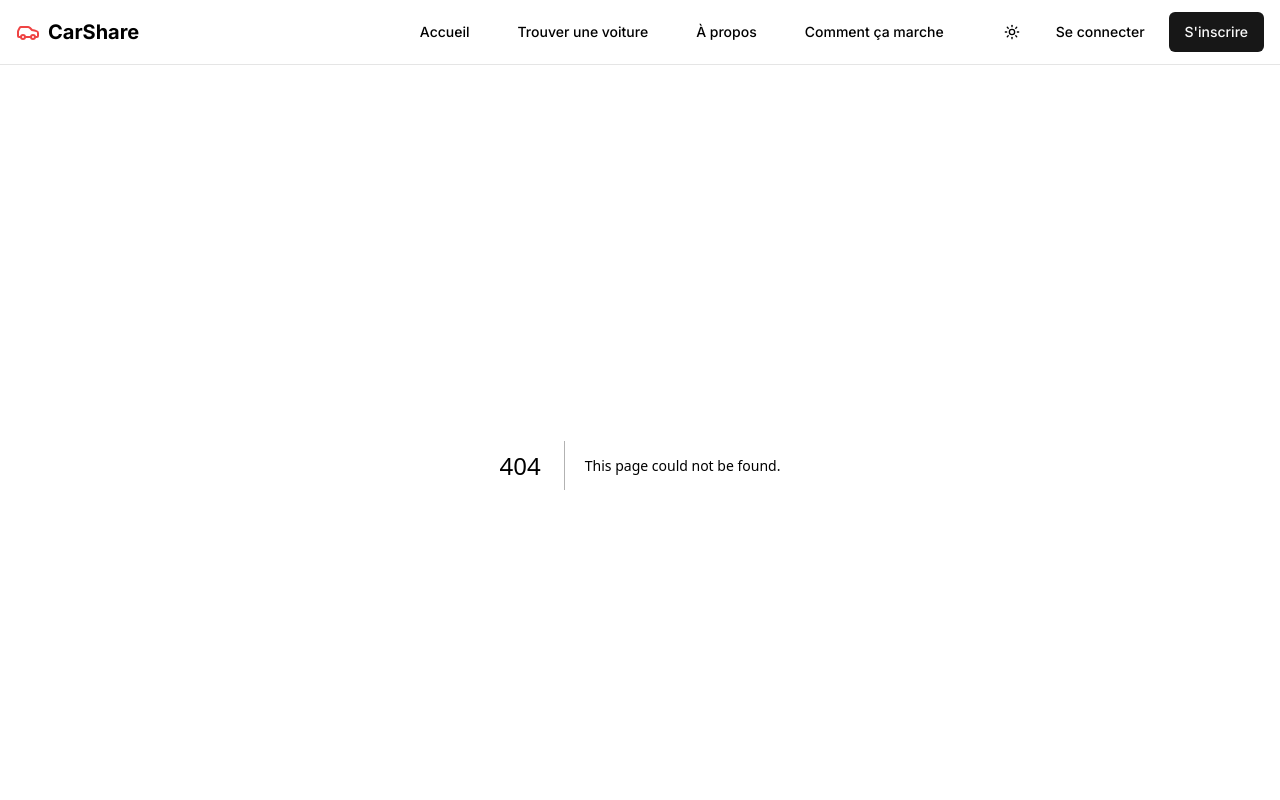
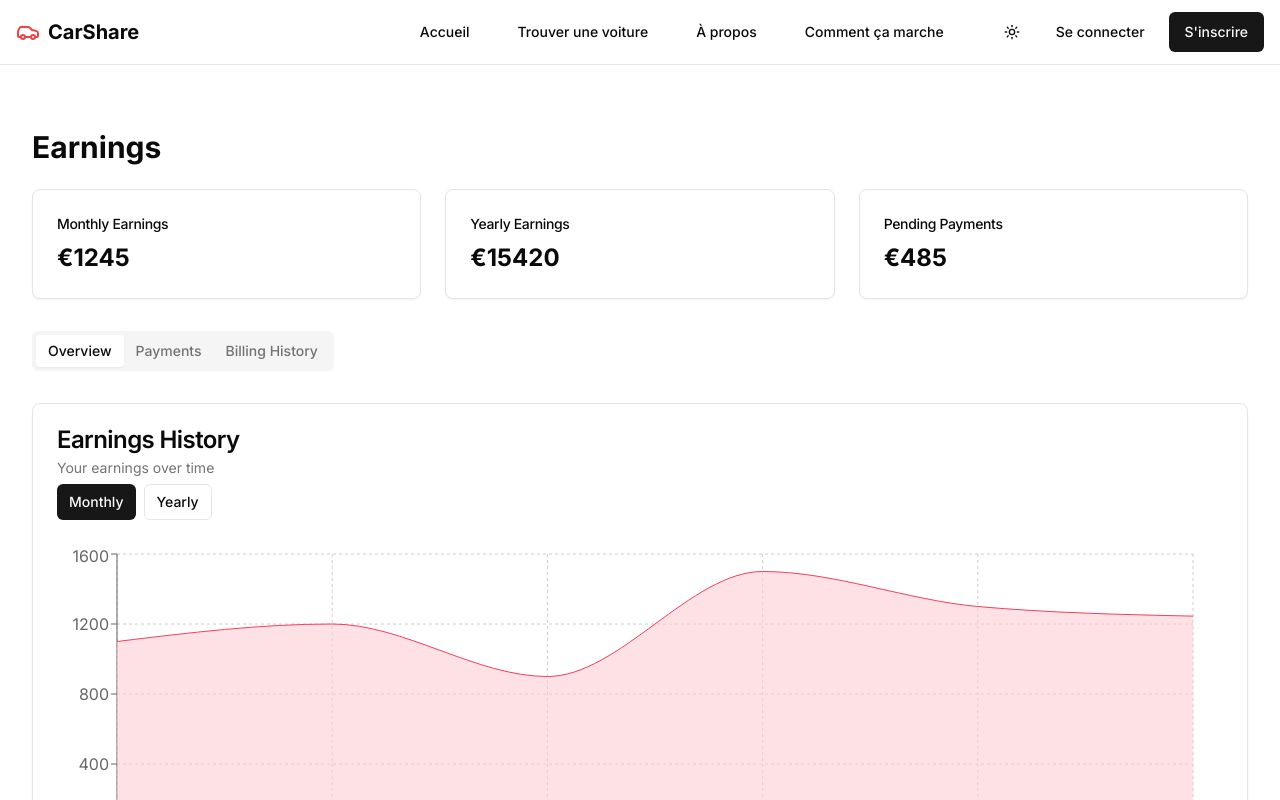
Before and after one commit to iamasy8/CarShare, a Next.js app: page /owner/earnings in a window 1280 px wide. Before the commit this address had no page. Shown: the top 800 px of the page. Built offline with nearby package versions, Linux system fonts and the light colour scheme.

Commit message:
add earnings page

```diff
--- a/app/owner/billing-history/page.tsx
+++ b/app/owner/billing-history/page.tsx
@@ -32,7 +32,7 @@ const mockBillingHistory = [
 
 export default function BillingHistoryPage() {
   const { user } = useAuth()
-  const currentPlan = user?.subscription ? subscriptionPlans.find((plan) => plan.id === user.subscription.tier) : null
+  const currentPlan = user?.subscription?.tier ? subscriptionPlans.find((plan) => plan.id === user.subscription?.tier) : null
 
   return (
     <div className="container py-8">
--- /dev/null
+++ b/app/owner/earnings/page.tsx
@@ -0,0 +1,243 @@
+"use client"
+
+import { useState } from "react"
+import { useAuth } from "@/lib/auth-context"
+import { Card, CardContent, CardDescription, CardHeader, CardTitle } from "@/components/ui/card"
+import { Table, TableBody, TableCell, TableHead, TableHeader, TableRow } from "@/components/ui/table"
+import { Tabs, TabsContent, TabsList, TabsTrigger } from "@/components/ui/tabs"
+import { Button } from "@/components/ui/button"
+import { AreaChart, Area, XAxis, YAxis, CartesianGrid, Tooltip, ResponsiveContainer } from "recharts"
+
+// Mock earnings data
+const mockEarnings = {
+  monthly: 1245,
+  yearly: 15420,
+  pending: 485,
+  history: [
+    { month: "Jan", amount: 1100 },
+    { month: "Feb", amount: 1200 },
+    { month: "Mar", amount: 900 },
+    { month: "Apr", amount: 1500 },
+    { month: "May", amount: 1300 },
+    { month: "Jun", amount: 1245 },
+  ]
+};
+
+// Mock payments data
+const mockPayments = [
+  {
+    id: "PMT-001",
+    date: new Date(2023, 5, 15),
+    car: "Renault Clio",
+    client: "Jean Dupont",
+    amount: 225,
+    status: "completed"
+  },
+  {
+    id: "PMT-002",
+    date: new Date(2023, 5, 22),
+    car: "BMW Series 3",
+    client: "Marie Martin",
+    amount: 260,
+    status: "completed"
+  },
+  {
+    id: "PMT-003",
+    date: new Date(2023, 6, 5),
+    car: "Tesla Model 3",
+    client: "Philippe Leclerc",
+    amount: 225,
+    status: "pending"
+  },
+  {
+    id: "PMT-004",
+    date: new Date(2023, 6, 12),
+    car: "Peugeot 3008",
+    client: "Sophie Dubois",
+    amount: 180,
+    status: "pending"
+  }
+];
+
+export default function EarningsPage() {
+  const { user } = useAuth()
+  const [period, setPeriod] = useState<"monthly" | "yearly">("monthly")
+
+  return (
+    <div className="container py-8">
+      <h1 className="text-3xl font-bold mb-6">Earnings</h1>
+
+      <div className="grid grid-cols-1 md:grid-cols-3 gap-6 mb-8">
+        <Card>
+          <CardHeader className="pb-2">
+            <CardTitle className="text-sm font-medium">Monthly Earnings</CardTitle>
+          </CardHeader>
+          <CardContent>
+            <div className="text-2xl font-bold">€{mockEarnings.monthly}</div>
+          </CardContent>
+        </Card>
+
+        <Card>
+          <CardHeader className="pb-2">
+            <CardTitle className="text-sm font-medium">Yearly Earnings</CardTitle>
+          </CardHeader>
+          <CardContent>
+            <div className="text-2xl font-bold">€{mockEarnings.yearly}</div>
+          </CardContent>
+        </Card>
+
+        <Card>
+          <CardHeader className="pb-2">
+            <CardTitle className="text-sm font-medium">Pending Payments</CardTitle>
+          </CardHeader>
+          <CardContent>
+            <div className="text-2xl font-bold">€{mockEarnings.pending}</div>
+          </CardContent>
+        </Card>
+      </div>
+
+      <Tabs defaultValue="overview" className="space-y-8">
+        <TabsList>
+          <TabsTrigger value="overview">Overview</TabsTrigger>
+          <TabsTrigger value="payments">Payments</TabsTrigger>
+          <TabsTrigger value="history">Billing History</TabsTrigger>
+        </TabsList>
+
+        <TabsContent value="overview">
+          <Card>
+            <CardHeader>
+              <CardTitle>Earnings History</CardTitle>
+              <CardDescription>Your earnings over time</CardDescription>
+              <div className="flex space-x-2 mt-2">
+                <Button
+                  variant={period === "monthly" ? "default" : "outline"}
+                  size="sm"
+                  onClick={() => setPeriod("monthly")}
+                >
+                  Monthly
+                </Button>
+                <Button
+                  variant={period === "yearly" ? "default" : "outline"}
+                  size="sm"
+                  onClick={() => setPeriod("yearly")}
+                >
+                  Yearly
+                </Button>
+              </div>
+            </CardHeader>
+            <CardContent>
+              <div className="h-80 w-full">
+                <ResponsiveContainer width="100%" height="100%">
+                  <AreaChart
+                    data={mockEarnings.history}
+                    margin={{
+                      top: 10,
+                      right: 30,
+                      left: 0,
+                      bottom: 0,
+                    }}
+                  >
+                    <CartesianGrid strokeDasharray="3 3" />
+                    <XAxis dataKey="month" />
+                    <YAxis />
+                    <Tooltip formatter={(value) => [`€${value}`, 'Amount']} />
+                    <Area type="monotone" dataKey="amount" stroke="#f43f5e" fill="#fecdd3" />
+                  </AreaChart>
+                </ResponsiveContainer>
+              </div>
+            </CardContent>
+          </Card>
+        </TabsContent>
+
+        <TabsContent value="payments">
+          <Card>
+            <CardHeader>
+              <CardTitle>Recent Payments</CardTitle>
+              <CardDescription>Payments received for your car rentals</CardDescription>
+            </CardHeader>
+            <CardContent>
+              <Table>
+                <TableHeader>
+                  <TableRow>
+                    <TableHead>Date</TableHead>
+                    <TableHead>Car</TableHead>
+                    <TableHead>Client</TableHead>
+                    <TableHead>Amount</TableHead>
+                    <TableHead>Status</TableHead>
+                  </TableRow>
+                </TableHeader>
+                <TableBody>
+                  {mockPayments.map((payment) => (
+                    <TableRow key={payment.id}>
+                      <TableCell>{payment.date.toLocaleDateString()}</TableCell>
+                      <TableCell>{payment.car}</TableCell>
+                      <TableCell>{payment.client}</TableCell>
+                      <TableCell>€{payment.amount}</TableCell>
+                      <TableCell>
+                        <span className={`inline-flex items-center px-2.5 py-0.5 rounded-full text-xs font-medium ${
+                          payment.status === "completed"
+                            ? "bg-green-100 text-green-800"
+                            : "bg-yellow-100 text-yellow-800"
+                        }`}>
+                          {payment.status === "completed" ? "Paid" : "Pending"}
+                        </span>
+                      </TableCell>
+                    </TableRow>
+                  ))}
+                </TableBody>
+              </Table>
+            </CardContent>
+          </Card>
+        </TabsContent>
+
+        <TabsContent value="history">
+          <Card>
+            <CardHeader>
+              <CardTitle>Billing History</CardTitle>
+              <CardDescription>Your subscription billing history</CardDescription>
+            </CardHeader>
+            <CardContent>
+              <div className="mb-4">
+                <Button variant="outline" size="sm" asChild>
+                  <a href="/owner/billing-history">View Complete Billing History</a>
+                </Button>
+              </div>
+              <Table>
+                <TableHeader>
+                  <TableRow>
+                    <TableHead>Date</TableHead>
+                    <TableHead>Description</TableHead>
+                    <TableHead>Amount</TableHead>
+                    <TableHead>Status</TableHead>
+                  </TableRow>
+                </TableHeader>
+                <TableBody>
+                  <TableRow>
+                    <TableCell>01/06/2023</TableCell>
+                    <TableCell>Abonnement Standard (Mensuel)</TableCell>
+                    <TableCell>€19.99</TableCell>
+                    <TableCell>
+                      <span className="inline-flex items-center px-2.5 py-0.5 rounded-full text-xs font-medium bg-green-100 text-green-800">
+                        Payé
+                      </span>
+                    </TableCell>
+                  </TableRow>
+                  <TableRow>
+                    <TableCell>01/05/2023</TableCell>
+                    <TableCell>Abonnement Standard (Mensuel)</TableCell>
+                    <TableCell>€19.99</TableCell>
+                    <TableCell>
+                      <span className="inline-flex items-center px-2.5 py-0.5 rounded-full text-xs font-medium bg-green-100 text-green-800">
+                        Payé
+                      </span>
+                    </TableCell>
+                  </TableRow>
+                </TableBody>
+              </Table>
+            </CardContent>
+          </Card>
+        </TabsContent>
+      </Tabs>
+    </div>
+  )
+}
```
